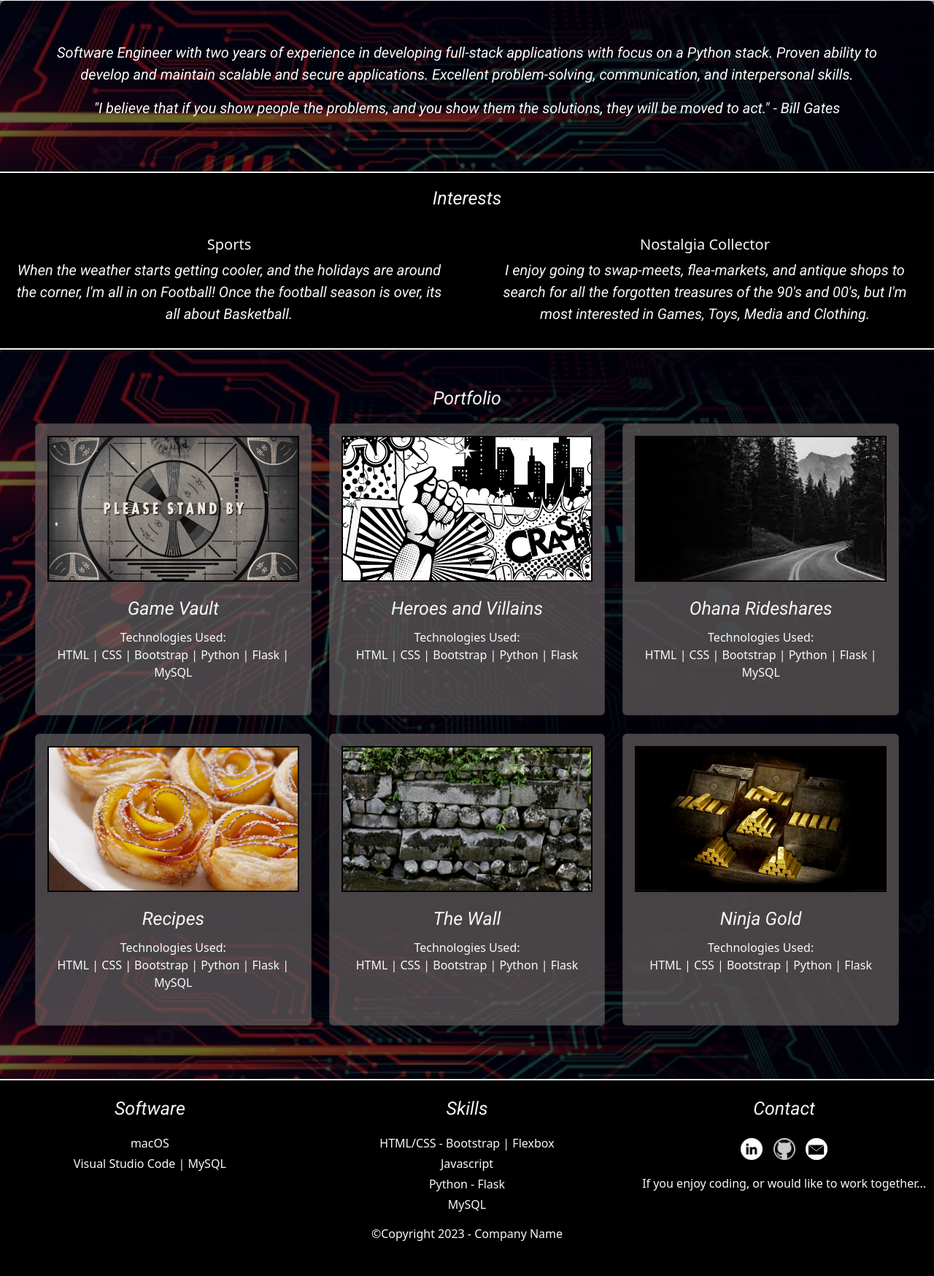
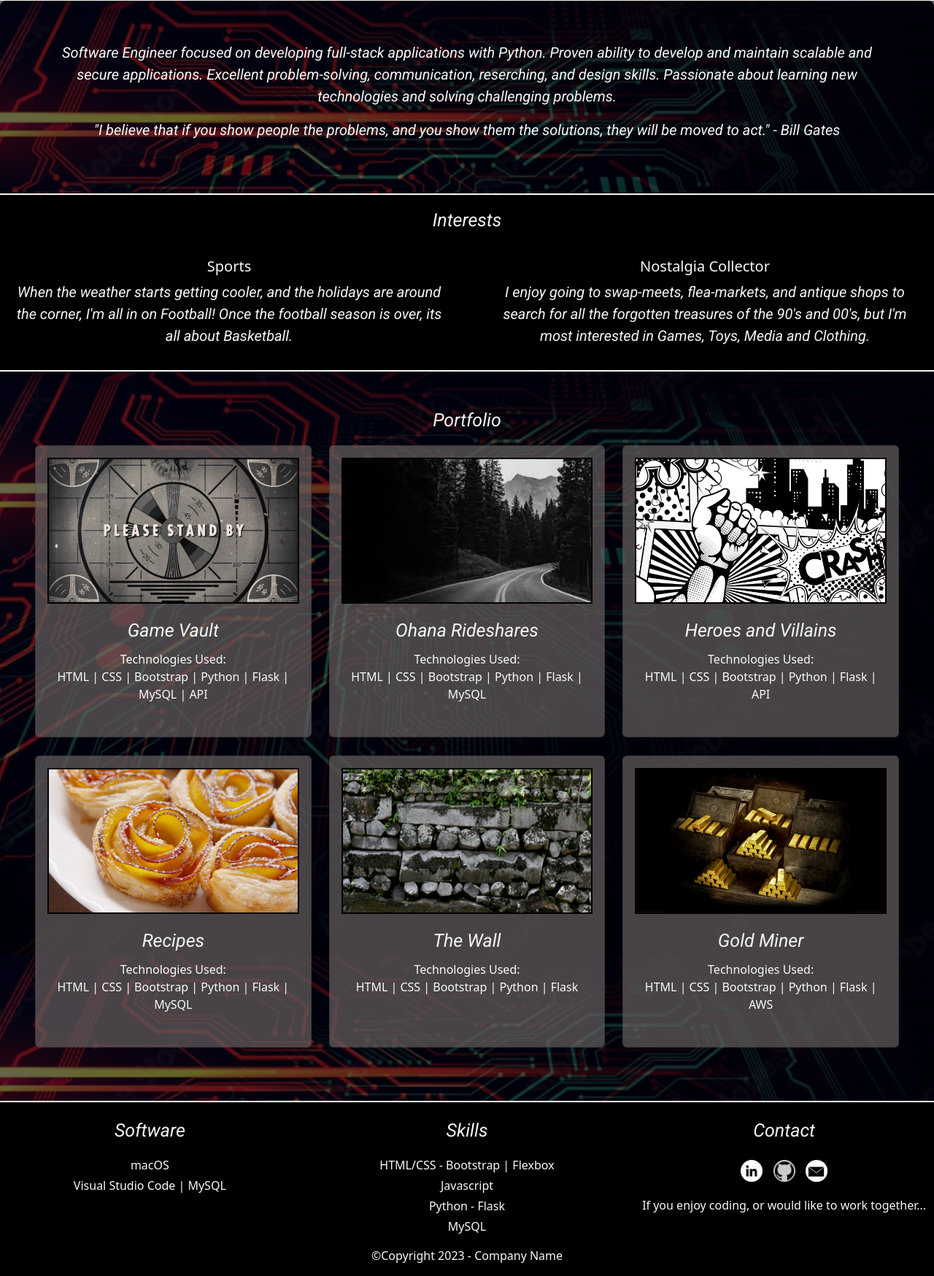
Before and after one commit to Brando129/Personal_Website, a Python web app: template flask_app/templates/homepage.html in a window 1280 px wide. Shown: the part 397-2145 px from the top of the page at 73% size. Before the commit the page ends 2097 px from the top, so only its background shows below. Run offline with Jinja, Linux system fonts and the light colour scheme; the template is opened without the code that fills it, so the values that code supplies are empty.

Commit message:
Changes to the about me section.

```diff
--- a/flask_app/templates/homepage.html
+++ b/flask_app/templates/homepage.html
@@ -32,8 +32,9 @@
             <div class="d-flex justify-content-center align-items-center h-100 p-5">
                 <div class="text-light about_text m-2">
                 <p>
-                    Software Engineer with two years of experience in developing full-stack applications with focus on a Python stack. Proven ability
-                    to develop and maintain scalable and secure applications. Excellent problem-solving, communication, and interpersonal skills.
+                    Software Engineer focused on developing full-stack applications with Python. Proven ability to develop and maintain scalable
+                    and secure applications. Excellent problem-solving, communication, reserching, and design skills. Passionate about learning new
+                    technologies and solving challenging problems.
                 </p>
                 <p>"I believe that if you show people the problems, and you show them the solutions, they will be moved to act." - Bill Gates</p>
             </div>
@@ -87,30 +88,13 @@
                                         <p>
                                             Technologies Used:
                                             <br>
-                                            HTML | CSS | Bootstrap | Python | Flask | MySQL
+                                            HTML | CSS | Bootstrap | Python | Flask | MySQL | API
                                         </p>
                                     </div>
                                 </a>
                             </div>
                         </div>
                         <!-- End of Game Vault -->
-                        <!-- Heroes and Villains -->
-                        <div class="col-md-6 col-lg-4">
-                            <div class="card card_height project_card" style="background-color: rgba(102, 96, 96, 0.7);">
-                                <a class="links" href="#projecturl">
-                                    <div class="card-body text-center text-light">
-                                        <img class="project_image" src="/static/img/superhero.png" alt="Heroes and Villains">
-                                        <p class="career_text my-2">Heroes and Villains</p>
-                                        <p>
-                                            Technologies Used:
-                                            <br>
-                                            HTML | CSS | Bootstrap | Python | Flask
-                                        </p>
-                                    </div>
-                                </a>
-                            </div>
-                        </div>
-                        <!-- End of Heroes and Villains -->
                         <!-- Ohana Rideshares -->
                         <div class="col-md-6 col-lg-4">
                             <div class="card card_height project_card" style="background-color: rgba(102, 96, 96, 0.7);">
@@ -128,7 +112,24 @@
                             </div>
                         </div>
                         <!-- End of Ohana Rideshares -->
-                        <!-- Game Vault -->
+                        <!-- Heroes and Villains -->
+                        <div class="col-md-6 col-lg-4">
+                            <div class="card card_height project_card" style="background-color: rgba(102, 96, 96, 0.7);">
+                                <a class="links" href="http://18.117.8.14" target="_blank">
+                                    <div class="card-body text-center text-light">
+                                        <img class="project_image" src="/static/img/superhero.png" alt="Heroes and Villains">
+                                        <p class="career_text my-2">Heroes and Villains</p>
+                                        <p>
+                                            Technologies Used:
+                                            <br>
+                                            HTML | CSS | Bootstrap | Python | Flask | API
+                                        </p>
+                                    </div>
+                                </a>
+                            </div>
+                        </div>
+                        <!-- End of Heroes and Villains -->
+                        <!-- Recipes -->
                         <div class="col-md-6 col-lg-4">
                             <div class="card card_height project_card" style="background-color: rgba(102, 96, 96, 0.7);">
                                 <a class="links" href="#projecturl">
@@ -144,8 +145,8 @@
                                 </a>
                             </div>
                         </div>
-                        <!-- End of Game Vault -->
-                        <!-- Heroes and Villains -->
+                        <!-- End of Recipes -->
+                        <!-- The Wall -->
                         <div class="col-md-6 col-lg-4">
                             <div class="card card_height project_card" style="background-color: rgba(102, 96, 96, 0.7);">
                                 <a class="links" href="#projecturl">
@@ -161,24 +162,24 @@
                                 </a>
                             </div>
                         </div>
-                        <!-- End of Heroes and Villains -->
-                        <!-- Heroes and Villains -->
+                        <!-- End of The Wall -->
+                        <!-- End of Gold Miner -->
                         <div class="col-md-6 col-lg-4">
                             <div class="card card_height project_card" style="background-color: rgba(102, 96, 96, 0.7);">
-                                <a class="links" href="#projecturl">
+                                <a class="links" href="http://3.133.139.54/" target="_blank">
                                     <div class="card-body text-center text-light">
                                         <img class="project_image" src="/static/img/gold.png" alt="Ninja Gold">
-                                        <p class="career_text my-2">Ninja Gold</p>
+                                        <p class="career_text my-2">Gold Miner</p>
                                         <p>
                                             Technologies Used:
                                             <br>
-                                            HTML | CSS | Bootstrap | Python | Flask
+                                            HTML | CSS | Bootstrap | Python | Flask | AWS
                                         </p>
                                     </div>
                                 </a>
                             </div>
                         </div>
-                        <!-- End of Heroes and Villains -->
+                        <!-- End of Gold Miner -->
                     </div>
                 </div>
             </div>
```
